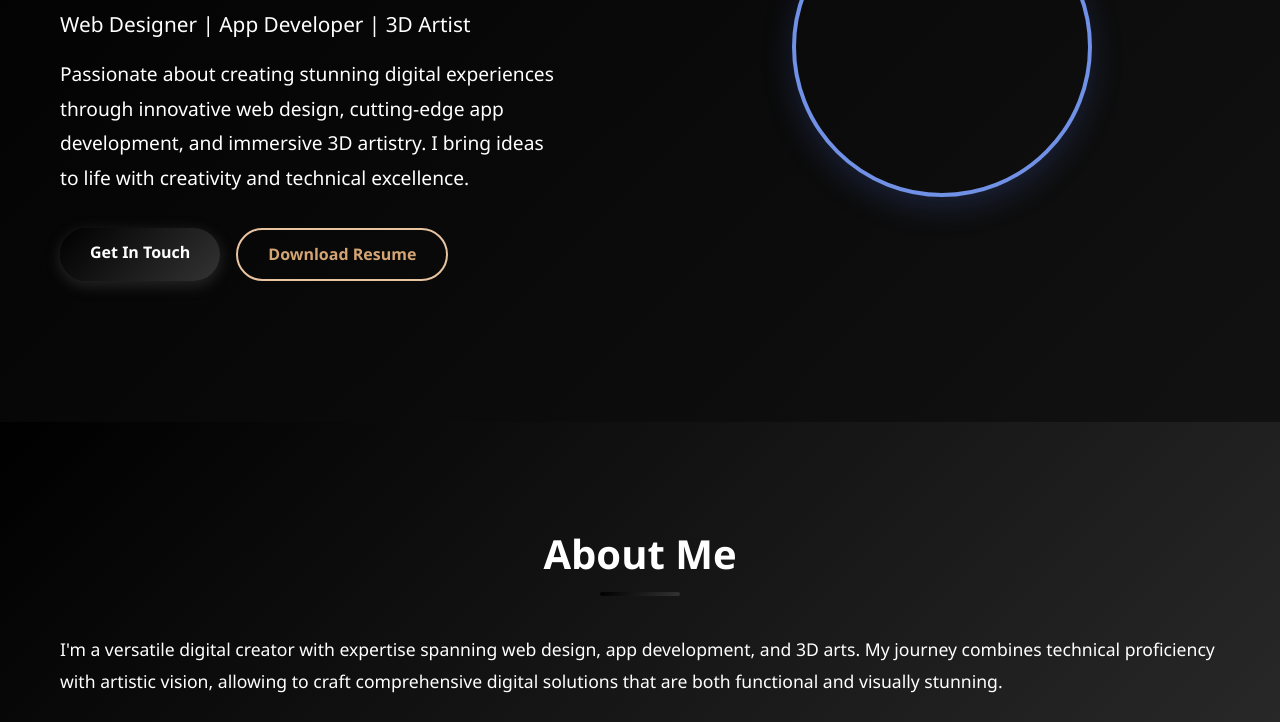
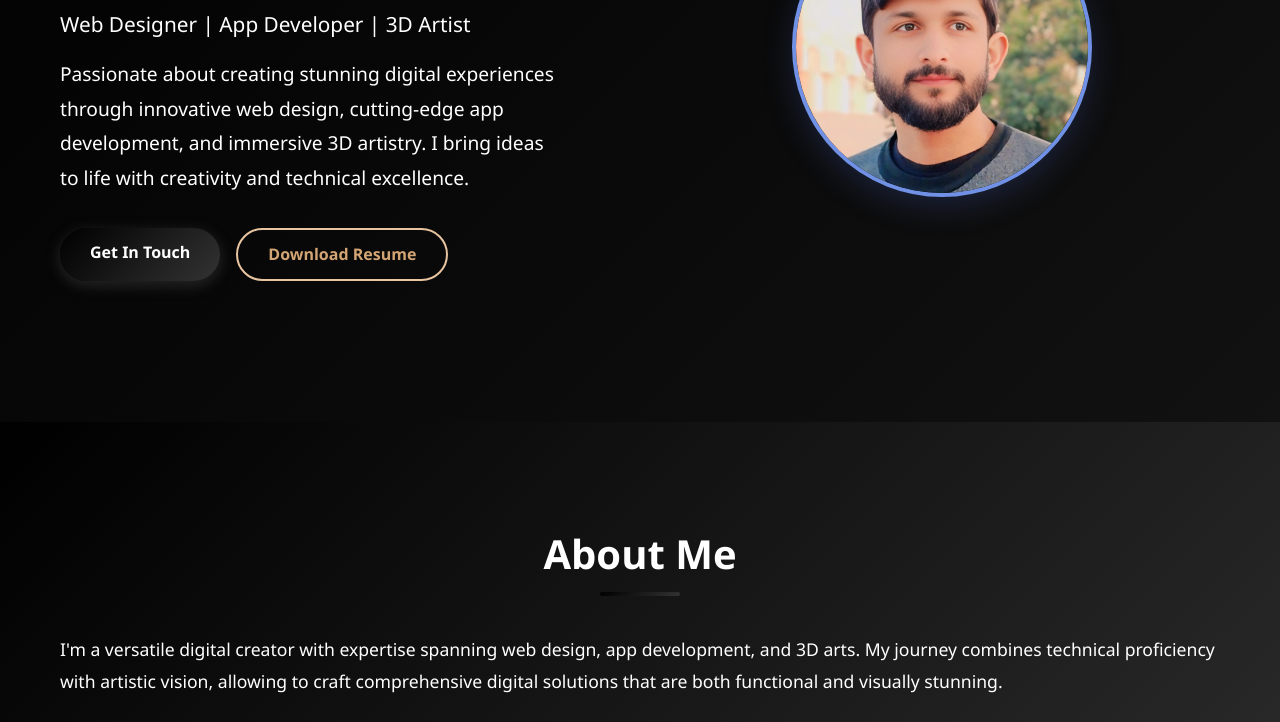
Before and after one commit to ahmadsaeedbasar/ahmadsaeedbasar.github.io, a plain HTML site: page index.html in a window 1280 px wide. Shown: the part 378-1100 px from the top of the page. Drawn offline with Linux system fonts and the light colour scheme.

Commit message:
Update index.html
Signed-off-by: ahmadsaeedbasar <116027003+ahmadsaeedbasar@users.noreply.github.com>

```diff
--- a/index.html
+++ b/index.html
@@ -27,7 +27,7 @@
             </div>
         </div>
         <div class="hero-image">
-            <img src="attached_assets/1736105007146~2_1750592816592.jpg" alt="Ahmad Saeed Basar" class="profile-photo">
+            <img src="1736105007146~2_1750592816592.jpg" alt="Ahmad Saeed Basar" class="profile-photo">
         </div>
     </section>
 
```
